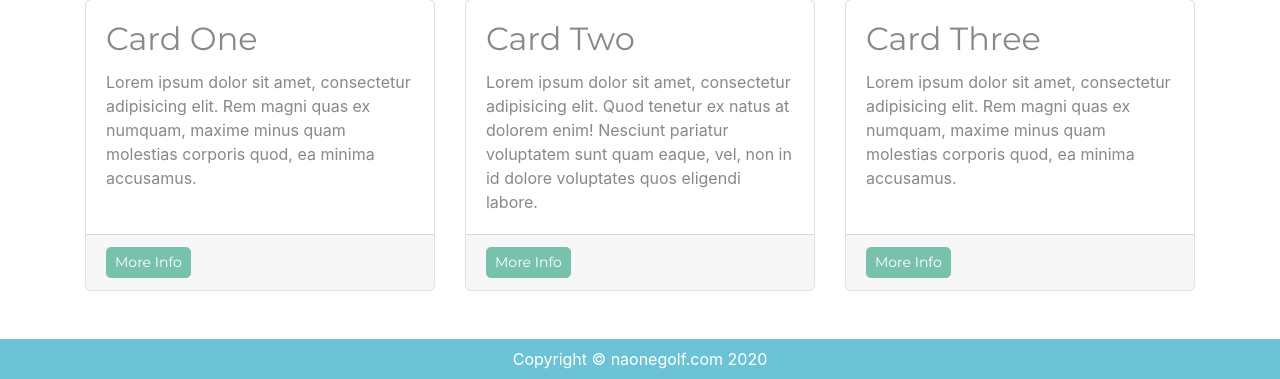
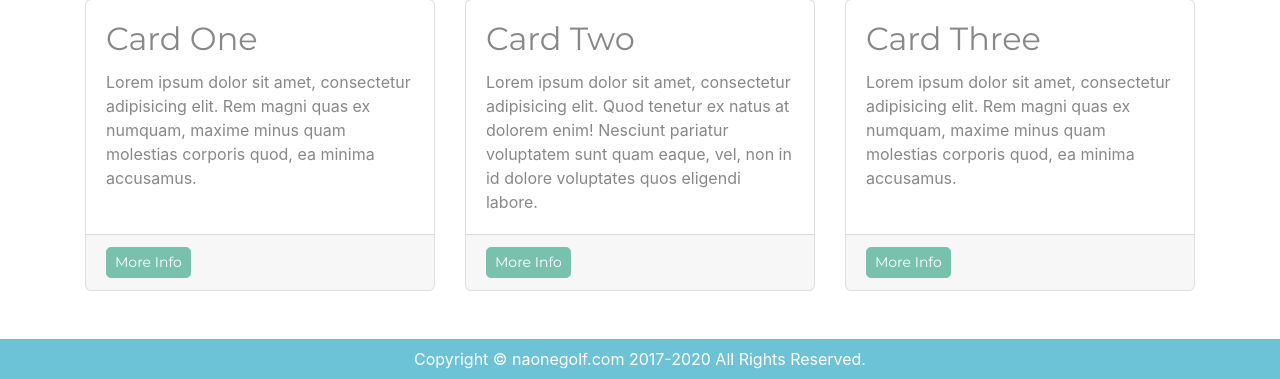
Before and after one commit to pincoin/naonegolf, a Django app: page / in a window 1280 px wide. Shown: the part 1446-1825 px from the top of the page. Run offline with Django 3.2, Linux system fonts and the light colour scheme; grey boxes labelled with a size stand in for pictures from a placeholder-image service; parts of the project's set-up code (start-up, migrations or seed data) failed here and were passed over; some libraries are stand-ins or nearby versions.

Commit message:
- copyright

```diff
--- a/conf/templates/conf/home.html
+++ b/conf/templates/conf/home.html
@@ -211,7 +211,7 @@
 <!-- Footer -->
 <footer class="py-2 bg-info">
     <div class="container">
-        <p class="m-0 text-center text-white">Copyright &copy; naonegolf.com 2020</p>
+        <p class="m-0 text-center text-white">Copyright &copy; naonegolf.com 2017-{% now "Y" %} All Rights Reserved.</p>
     </div>
     <!-- /.container -->
 </footer>
```
